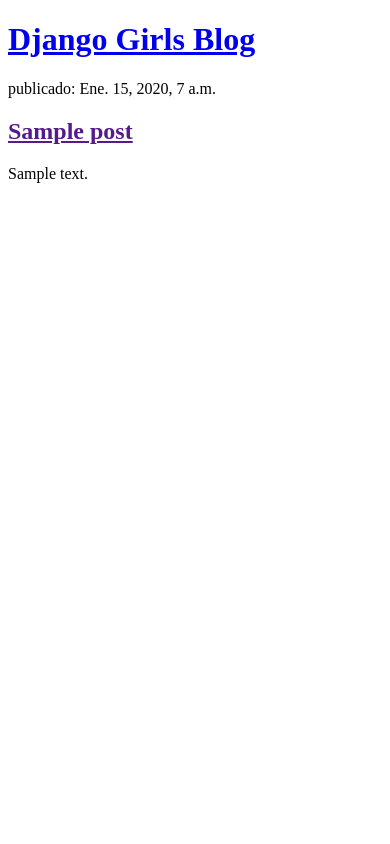
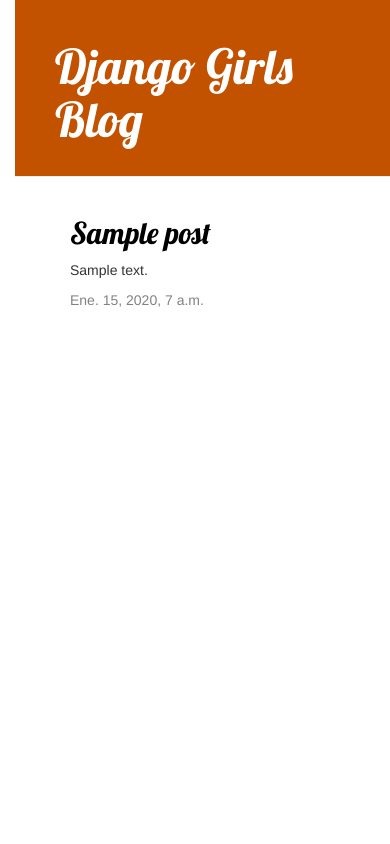
Before and after one commit to sebcerdaarias/Elropoero, a Django app: page / in a window 390 px wide. Run offline with Django 3.2, Linux system fonts and the light colour scheme; tables that the repository leaves empty hold one stand-in row (values such as "Sample post"); some libraries are stand-ins or nearby versions.

Commit message:
Agregadas vistas y plantilla para el detalle del post del blog así como también CSS para el sitio.

```diff
--- /dev/null
+++ b/blog/static/css/blog.css
@@ -0,0 +1,66 @@
+h1 a,
+h2 a {
+    color: #C25100;
+    font-family: 'Lobster';
+}
+
+body {
+    padding-left: 15px;
+}
+
+.page-header {
+    background-color: #C25100;
+    margin-top: 0;
+    padding: 20px 20px 20px 40px;
+}
+
+.page-header h1,
+.page-header h1 a,
+.page-header h1 a:visited,
+.page-header h1 a:active {
+    color: #ffffff;
+    font-size: 36pt;
+    text-decoration: none;
+}
+
+.content {
+    margin-left: 40px;
+}
+
+h1,
+h2,
+h3,
+h4 {
+    font-family: 'Lobster', cursive;
+}
+
+.date {
+    color: #828282;
+}
+
+.save {
+    float: right;
+}
+
+.post-form textarea,
+.post-form input {
+    width: 100%;
+}
+
+.top-menu,
+.top-menu:hover,
+.top-menu:visited {
+    color: #ffffff;
+    float: right;
+    font-size: 26pt;
+    margin-right: 20px;
+}
+
+.post {
+    margin-bottom: 70px;
+}
+
+.post h2 a,
+.post h2 a:visited {
+    color: #000000;
+}
--- /dev/null
+++ b/blog/templates/blog/base.html
@@ -0,0 +1,28 @@
+{% load static %}
+<html>
+
+<head>
+    <title>Django Girls blog</title>
+    <link rel="stylesheet" href="//maxcdn.bootstrapcdn.com/bootstrap/3.2.0/css/bootstrap.min.css">
+    <link rel="stylesheet" href="//maxcdn.bootstrapcdn.com/bootstrap/3.2.0/css/bootstrap-theme.min.css">
+    <link href='//fonts.googleapis.com/css?family=Lobster&subset=latin,latin-ext' rel='stylesheet' type='text/css'>
+    <link rel="stylesheet" href="{% static 'css/blog.css' %}">
+</head>
+
+<body>
+
+    <body>
+        <div class="page-header">
+            <h1><a href="/">Django Girls Blog</a></h1>
+        </div>
+        <div class="content container">
+            <div class="row">
+                <div class="col-md-8">
+                    {% block content %} {% endblock %}
+                </div>
+            </div>
+        </div>
+    </body>
+</body>
+
+</html>
--- a/blog/templates/blog/post_list.html
+++ b/blog/templates/blog/post_list.html
@@ -1,24 +1,13 @@
-<!DOCTYPE html>
-<html lang="en">
+{% extends 'blog/base.html' %}
 
-<head>
-    <meta charset="UTF-8">
-    <meta name="viewport" content="width=device-width, initial-scale=1.0">
-    <title>Blog</title>
-</head>
-
-<body>
-    <div>
-        <h1><a href="/">Django Girls Blog</a></h1>
-    </div>
-
+{% block content %}
     {% for post in posts %}
-    <div>
-        <p> publicado: {{ post.published_date }}</p>
-        <h2><a href="">{{ post.title }}</a></h2>
-        <p>{{ post.text|linebreaksbr }}</p>
-    </div>
+        <div class="post">
+            <h2><a href="{% url 'post_detail' pk=post.pk %}">{{ post.title }}</a></h2>
+            <p>{{ post.text|linebreaksbr }}</p>
+            <div class="date">
+                {{ post.published_date }}
+            </div>
+        </div>
     {% endfor %}
-</body>
-
-</html>
+{% endblock %}
--- a/blog/urls.py
+++ b/blog/urls.py
@@ -3,4 +3,5 @@
 
 urlpatterns = [
     path('', views.post_list, name='post_list'),
+    path('post/<int:pk>/', views.post_detail, name='post_detail'),
 ]
--- a/blog/views.py
+++ b/blog/views.py
@@ -1,9 +1,14 @@
 from django.shortcuts import render
 from django.utils import timezone
 from .models import Post
+from django.shortcuts import render, get_object_or_404
 
 
 def post_list(request):
     posts = Post.objects.filter(
         published_date__lte=timezone.now()).order_by('published_date')
     return render(request, 'blog/post_list.html', {'posts': posts})
+
+def post_detail(request, pk):
+    post = get_object_or_404(Post, pk=pk)
+    return render(request, 'blog/post_detail.html', {'post': post})
```
Also changed, not shown: blog/templates/blog/post_detail.html (added, +13 -0 lines).
